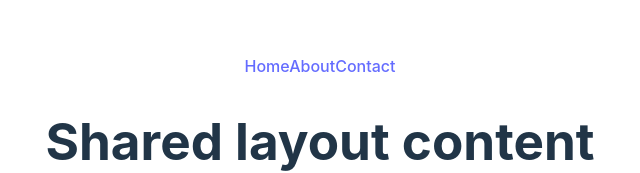
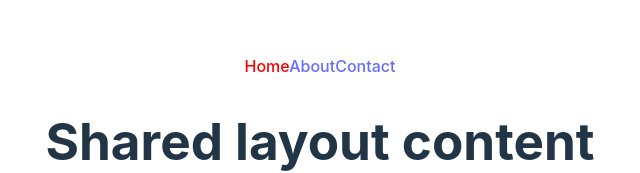
Before and after one commit to BrettRussell96/routingPractice, a React (Vite) app: page / in a window 1280 px wide. Shown: the part 214-387 px from the top of the page, without its empty margins (320-960 px from the left). Built offline with nearby package versions, Linux system fonts and the light colour scheme.

Commit message:
patch: fixed css color typo

```diff
--- a/src/styles/index.css
+++ b/src/styles/index.css
@@ -22,9 +22,7 @@ a:hover {
   color: #535bf2;
 }
 
-.active {
-  color: "red";
-}
+
 
 body {
   margin: 0;
@@ -74,3 +72,7 @@ button:focus-visible {
   }
 
 }
+
+.active {
+  color: red;
+}
```
